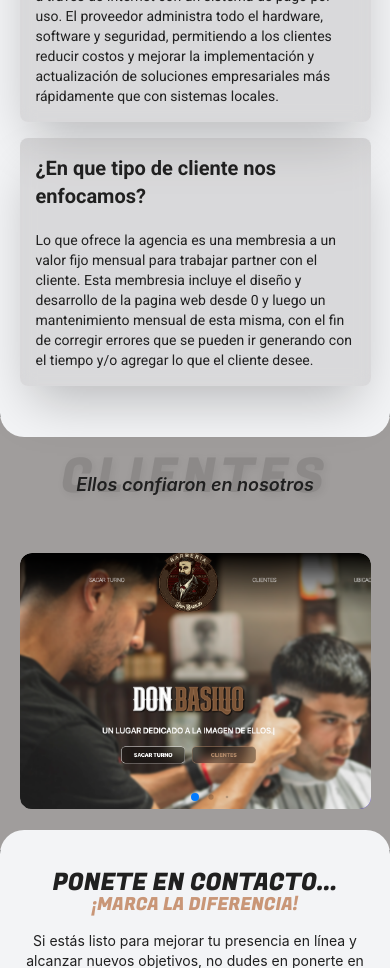
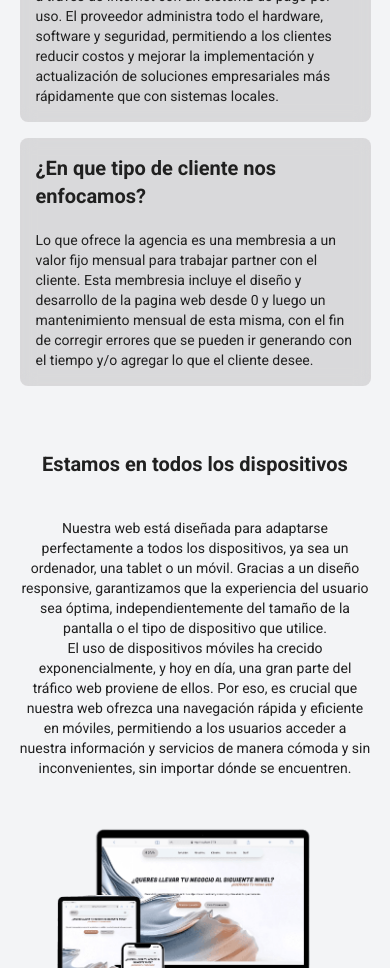
Before and after one commit to PrandiF/SeptemDev-Studio, a React (Vite) app in the folder SeptemDev-Studio-Website/: page / in a window 390 px wide. Shown: the part 2380-3348 px from the top of the page. Built offline with nearby package versions, Linux system fonts and the light colour scheme.

Commit message:
feat: mobile section

```diff
--- a/SeptemDev-Studio-Website/src/components/about/About.tsx
+++ b/SeptemDev-Studio-Website/src/components/about/About.tsx
@@ -6,6 +6,7 @@ import { useEffect } from "react";
 import AOS from "aos";
 import "aos/dist/aos.css";
 import Title from "../Title";
+import MobileSection from "./MobileSection";
 
 function About() {
   useEffect(() => {
@@ -17,7 +18,7 @@ function About() {
       <Title title="NOSOTROS" comment="Descubrí como trabajamos" />
 
       <div
-        className="hidden xl:flex flex-col gap-4 items-start w-[80%] mx-auto pb-12 pt-12"
+        className="hidden xl:flex flex-col gap-14 items-start w-[80%] mx-auto pb-12 pt-12"
         data-aos="fade-up"
       >
         <div
@@ -72,10 +73,11 @@ function About() {
             </p>
           </div>
         </div>
+        <MobileSection />
       </div>
 
       <div
-        className="xl:hidden flex flex-col gap-4 items-start justify-evenly w-[90%] h-full my-0 mx-auto"
+        className="xl:hidden flex flex-col gap-12 items-start justify-evenly w-[90%] h-full my-0 mx-auto"
         data-aos="fade-up"
       >
         <div
@@ -104,6 +106,7 @@ function About() {
             data_aos_delay="400"
           />
         </div>
+        <MobileSection />
       </div>
     </div>
   );
--- a/SeptemDev-Studio-Website/src/components/about/ClientsCarrouselSection.tsx
+++ b/SeptemDev-Studio-Website/src/components/about/ClientsCarrouselSection.tsx
@@ -28,7 +28,7 @@ function ClientsCarrouselSection() {
     { src: miTurnoWeb, rounded: false },
   ];
   return (
-    <div className="w-screen flex flex-col justify-center gap-10 items-center relative bg-logo py-[45px]">
+    <div className="w-screen flex flex-col justify-center gap-10 items-center relative bg-logoOpacity py-[45px]">
       <LogoCarousel logos={logos} />
     </div>
   );
--- /dev/null
+++ b/SeptemDev-Studio-Website/src/components/about/MobileSection.tsx
@@ -0,0 +1,32 @@
+import React from "react";
+import mobileWeb from "../../assets/mobileWeb.png";
+
+function MobileSection() {
+  return (
+    <div className="flex xl:flex-row flex-col xl:items-center justify-evenly gap-12">
+      <div className="xl:w-[50%] h-full xl:p-4 flex flex-col gap-5 rounded-xl bg-transparent justify-start text-center xl:text-start">
+        <h2 className="z-10 font-roboto font-extrabold text-logoTypography text-xl">
+          Estamos en todos los dispositivos
+        </h2>
+        <p className="z-10 font-roboto mt-5 text-logoTypography xl:text-base xl:font-medium text-sm">
+          Nuestra web está diseñada para adaptarse perfectamente a todos los
+          dispositivos, ya sea un ordenador, una tablet o un móvil. Gracias a un
+          diseño responsive, garantizamos que la experiencia del usuario sea
+          óptima, independientemente del tamaño de la pantalla o el tipo de
+          dispositivo que utilice. <br />
+          El uso de dispositivos móviles ha crecido exponencialmente, y hoy en
+          día, una gran parte del tráfico web proviene de ellos. Por eso, es
+          crucial que nuestra web ofrezca una navegación rápida y eficiente en
+          móviles, permitiendo a los usuarios acceder a nuestra información y
+          servicios de manera cómoda y sin inconvenientes, sin importar dónde se
+          encuentren.
+        </p>
+      </div>
+      <div className="xl:w-[35%] w-[80%] h-full flex xl:items-start m-auto justify-center">
+        <img src={mobileWeb} />
+      </div>
+    </div>
+  );
+}
+
+export default MobileSection;
--- a/SeptemDev-Studio-Website/src/components/about/UsCardHorizontal.tsx
+++ b/SeptemDev-Studio-Website/src/components/about/UsCardHorizontal.tsx
@@ -17,7 +17,7 @@ function UsCardHorizontal({ title, content }: CardHorizontal) {
     AOS.init();
   }, []);
   return (
-    <div className="min-h-full w-full rounded-lg z-10 p-4 bg-[#78767635] backdrop-filter backdrop-blur shadow-2xl">
+    <div className="min-h-full w-full rounded-lg z-10 p-4 bg-[#78767635] backdrop-filter backdrop-blur ">
       <h2 className="z-10 font-roboto font-extrabold text-logoTypography text-xl">{title}</h2>
       <p className="z-10 font-roboto mt-5 xl:text-base xl:font-medium text-sm text-logoTypography">{content}</p>
     </div>
```
Also changed, not shown: SeptemDev-Studio-Website/src/assets/mobileWeb.png (added).
